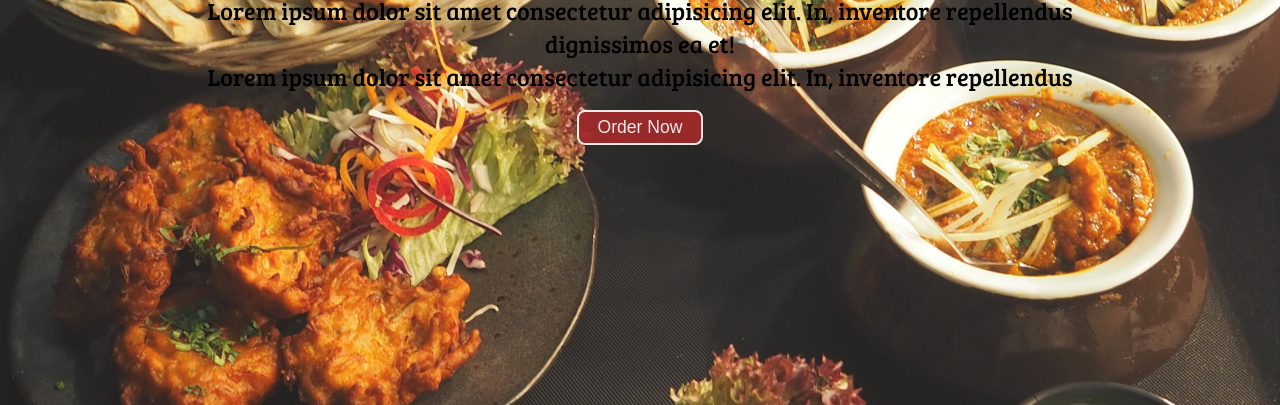
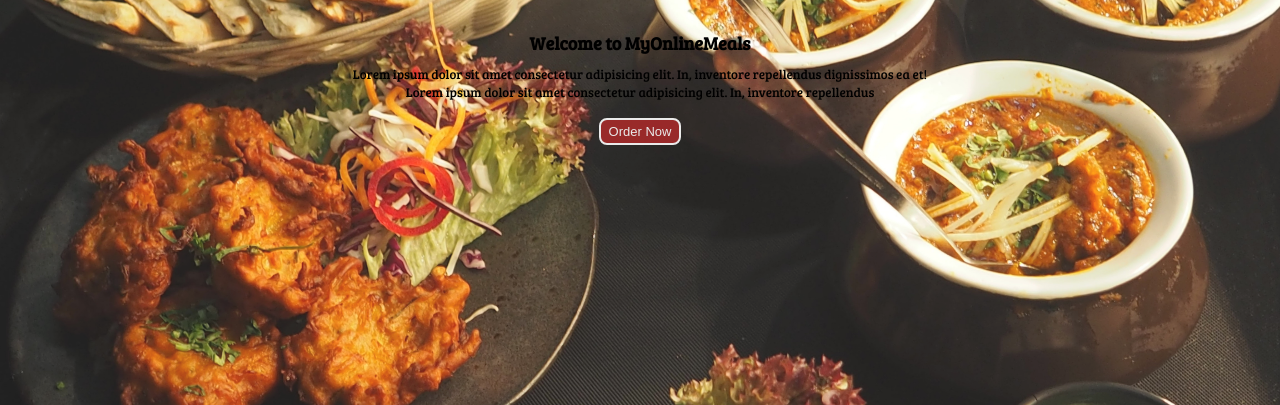
Before and after one commit to dedicatedadi/food-order-website-front-end-, a plain HTML site: page index.html in a window 1280 px wide. Shown: the part 207-612 px from the top of the page. Drawn offline with Linux system fonts and the light colour scheme.

Commit message:
Update index.html

```diff
--- a/index.html
+++ b/index.html
@@ -6,7 +6,7 @@
     <meta name="viewport" content="width=device-width, initial-scale=1.0">
     <title>Best Online Food Delivery Service in India | MyOnlineMeals.com</title>
     <link rel="stylesheet" href="css/style.css">
-    <!-- <link rel="stylesheet" media="screen and (max-width: 1300px)" href="css/phone.css"> -->
+    <link rel="stylesheet" media="screen and (max-width: 1300px)" href="css/phone.css">
     <link rel="preconnect" href="https://fonts.gstatic.com">
     <link href="https://fonts.googleapis.com/css2?family=Baloo+Bhai+2:wght@700&family=Bree+Serif&display=swap"
         rel="stylesheet">
```
